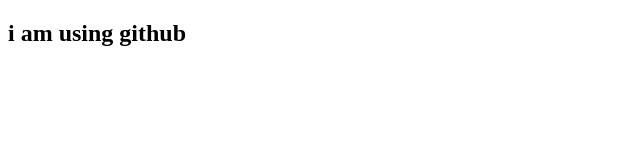
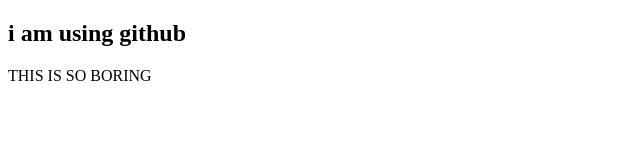
Before and after one commit to bayzed08/first-website, a plain HTML site: page index.html in a window 1280 px wide. Shown: the whole page, without its empty margins (0-640 px from the left). Drawn offline with Linux system fonts and the light colour scheme.

Commit message:
first website with change

```diff
--- a/index.html
+++ b/index.html
@@ -9,6 +9,7 @@
 
 <body>
     <h2>i am using github</h2>
+    <div>THIS IS SO BORING </div>
 
 </body>
 
```
